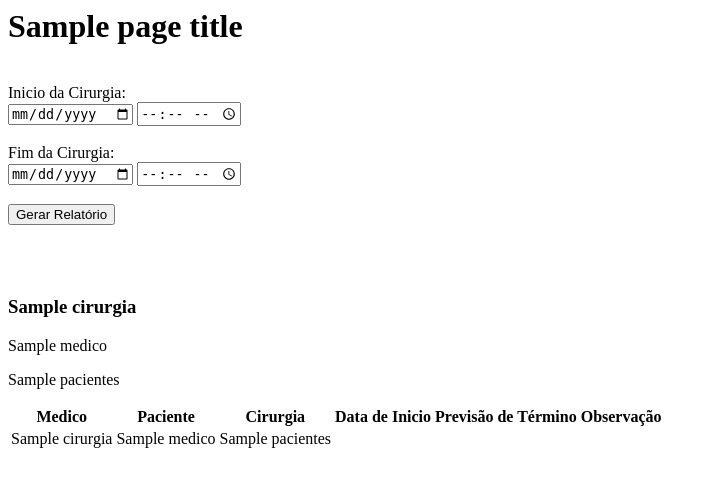
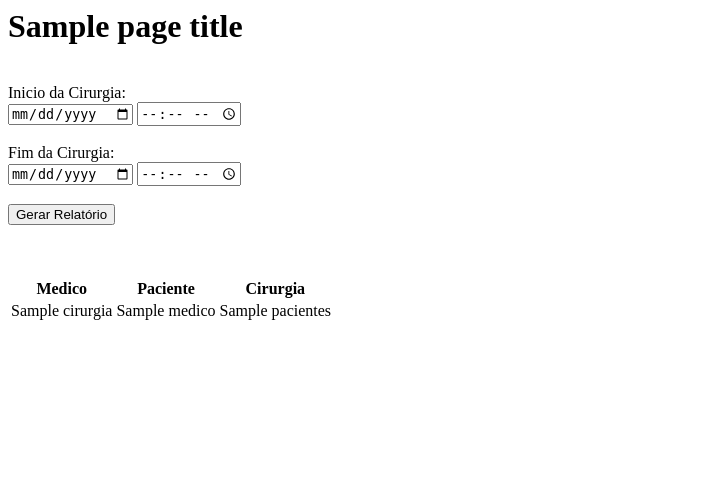
Before and after one commit to lauanS/cirurgia-ES, a PHP site: the page made by source/View/viewRelatorio.php in a window 1280 px wide. Shown: the top 487 px of the page, without its empty margins (0-716 px from the left). Run offline with PHP 8.4, Linux system fonts and the light colour scheme; the template is opened without the code that fills it: most values are stand-ins (such as "Sample title", 1, 10 or a date in 2020); data that the repository does not hold is empty.

Commit message:
Atualização da View

```diff
--- a/source/View/viewRelatorio.php
+++ b/source/View/viewRelatorio.php
@@ -34,34 +34,11 @@
     <section>
         <div class="col-md-6">
             <table class="table">
-                <tbody>
-                    <?php
-                    if (!empty($relatorio)) :
-                        foreach ($relatorio as $DTO) : ?>
-                            <article>
-                                <h3><?= $DTO->getCirurgia() ?> </h3>
-                                <p><?= $DTO->getMedico() ?></p>
-                                <p><?= $DTO->getPacientes() ?></p>
-                            </article>
-                    <?php endforeach;
-                    endif;
-                    ?>
-                </tbody>
-            </table>
-        </div>
-    </section>
-
-    <section>
-        <div class="col-md-6">
-            <table class="table">
                 <thead>
                     <tr>
                         <th>Medico</th>
                         <th>Paciente</th>
                         <th>Cirurgia</th>
-                        <th>Data de Inicio</th>
-                        <th>Previsão de Término</th>
-                        <th>Observação</th>
                     </tr>
                 </thead>
                 <tbody>
```
